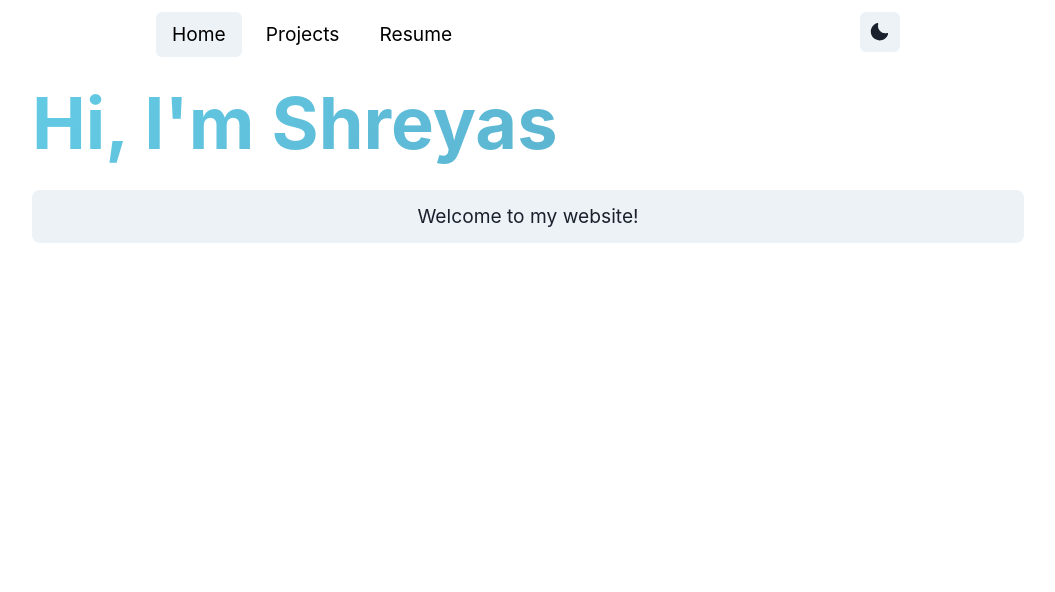
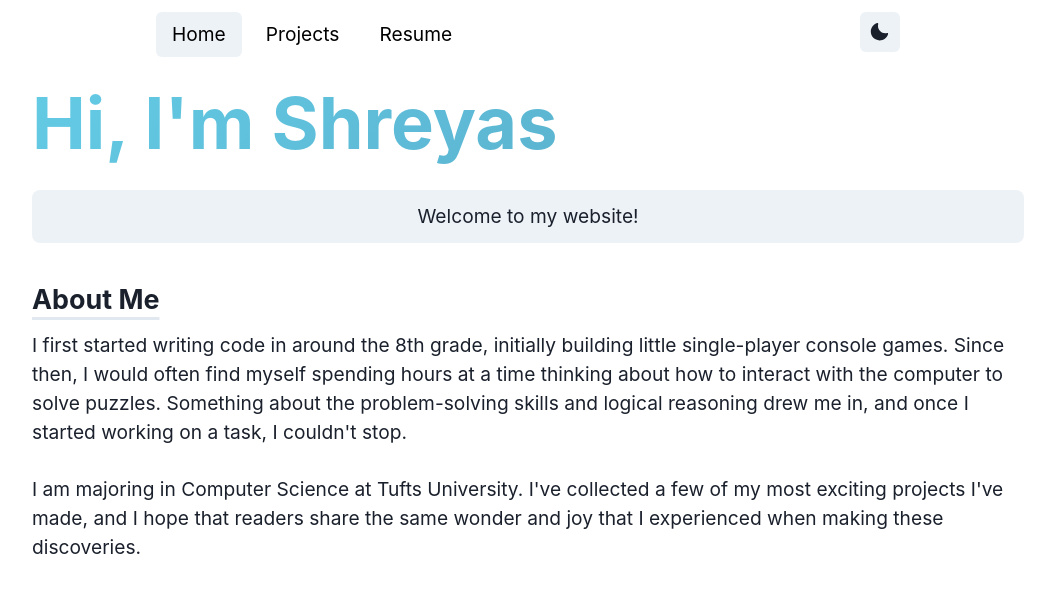
Before and after one commit to shreyasravi320/website, a Next.js app: page / in a window 1280 px wide. Shown: the top 592 px of the page, without its empty margins (112-1167 px from the left). Built offline with nearby package versions, Linux system fonts and the light colour scheme.

Commit message:
Added framer page transitions

```diff
--- /dev/null
+++ b/components/layouts/child.js
@@ -0,0 +1,30 @@
+import { motion } from 'framer-motion'
+import Head from 'next/head'
+
+const variants = {
+    hidden: { opacity: 0, x: 0, y: 20 },
+    enter: { opacity: 1, x: 0, y: 0 },
+    exit: { opacity: 0, x: -0, y: 20 }
+}
+
+const Layout = ({ children, title }) => {
+    const t = `${title}`
+
+    return (
+        <motion.article
+            initial="hidden"
+            animate="enter"
+            exit="exit"
+            variants={variants}
+            transition={{ duration: 0.4, type: 'easeInOut' }}
+            style={{ position: 'relative' }}
+        >
+            <>
+                {children}
+            </>
+        </motion.article>
+    )
+}
+
+
+export default Layout
--- a/package.json
+++ b/package.json
@@ -18,7 +18,7 @@
     "@emotion/styled": "^11.8.1",
     "babel": "^6.23.0",
     "babel-runtime": "^6.26.0",
-    "framer-motion": "^6.2.8",
+    "framer-motion": "^6.5.1",
     "next": "^12.1.0",
     "react": "^16.2.0",
     "react-dom": "^16.2.0",
--- a/pages/_app.js
+++ b/pages/_app.js
@@ -1,13 +1,16 @@
 import { ChakraProvider } from "@chakra-ui/provider"
 import Layout from "../components/layouts/main"
 import theme from "../lib/theme"
+import { AnimatePresence } from 'framer-motion'
 import './cursor.css'
 
 const Website = ({ Component, pageProps, router }) => {
     return (
         <ChakraProvider theme={theme}>
             <Layout router={router}>
-                <Component {...pageProps} key={router.route}/>
+                <AnimatePresence exitBeforeEnter initial={true}>
+                    <Component {...pageProps} key={router.route}/>
+                </AnimatePresence>
             </Layout>
         </ChakraProvider>
     )
--- a/pages/index.js
+++ b/pages/index.js
@@ -4,6 +4,7 @@
 import Section from "../components/section"
 import { useEffect } from 'react'
 import Typist from "react-typist"
+import Layout from '../components/layouts/child'
 
 const gradient = keyframes`
 from {
@@ -31,16 +32,12 @@
         window.scrollTo(0, 0)
     });
 
-    /*if (mounted === true)
-    {
-        text = <div>Hi, I&apos;m Shreyas</div>;
-    }*/
-
     useEffect(() => {
         mounted = true;
     }, []);
 
     return (
+        <Layout>
             <Container maxW="container.lg">
                 <Box display={{md:"flex"}} mt={6} align="left">
                     <Box flexGrow={1}>
@@ -61,7 +58,7 @@
                     </Box>
                 </Section>
 
-            <Section delay={(mounted ? 0 : 5.1)} time={(mounted ? 0 : 0.8)}>
+                <Section delay={(mounted ? 0 : 3.8)} time={(mounted ? 0 : 0.8)}>
                     {/*<Face1SVG style={{height: "20vw" }} fill={useColorModeValue("black", "white")}/>*/}
                     <Heading
                         as="h3"
@@ -77,6 +74,7 @@
                     I am majoring in Computer Science at Tufts University. I&apos;ve collected a few of my most exciting projects I&apos;ve made, and I hope that readers share the same wonder and joy that I experienced when making these discoveries.
                 </Section>
             </Container>
+        </Layout>
     )
 }
 
--- a/pages/projects/allegro.js
+++ b/pages/projects/allegro.js
@@ -29,7 +29,7 @@
     }, []);
 
     return (
-        <Container maxW="container.md">
+        <Container maxW="container.lg">
             <Box display={{md:"flex"}} mt={6}>
                 <Box flexGrow={1}>
                     <GradientText>
--- a/pages/projects/ion.js
+++ b/pages/projects/ion.js
@@ -30,7 +30,7 @@
     }, []);
 
     return (
-        <Container maxW="container.md">
+        <Container maxW="container.lg">
             <Box display={{md:"flex"}} mt={6}>
                 <Box flexGrow={1}>
                     <GradientText>
--- a/pages/projects/knight.js
+++ b/pages/projects/knight.js
@@ -30,7 +30,7 @@
     }, []);
 
     return (
-        <Container maxW="container.md">
+        <Container maxW="container.lg">
             <Box display={{md:"flex"}} mt={6}>
                 <Box flexGrow={1}>
                     <GradientText>
--- a/pages/projects/slang.js
+++ b/pages/projects/slang.js
@@ -28,7 +28,7 @@
     }, []);
 
     return (
-        <Container maxW="container.md">
+        <Container maxW="container.lg">
             <Box display={{md:"flex"}} mt={6}>
                 <Box flexGrow={1}>
                     <GradientText>
```
Also changed, not shown: pages/projects.js (+8 -11 lines), pages/resume.js (+8 -5 lines), 1 other file (tests, documents, lock files or other folders). Lines whose indentation alone changed are shown as unchanged.
